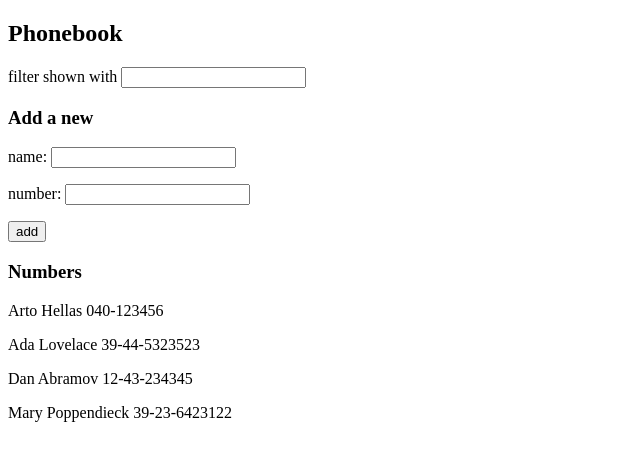
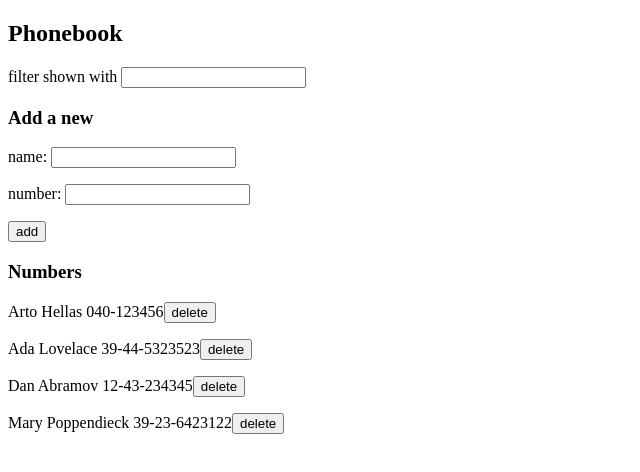
Before and after one commit to luisfdzs/FullStackOpen, a React (Vite) app in the folder part2/phonebook/: page / in a window 1280 px wide. Shown: the top 472 px of the page, without its empty margins (0-640 px from the left). Built offline with nearby package versions, Linux system fonts and the light colour scheme; data requests are answered from the project's data file.

Commit message:
Exercise 2.14

```diff
--- a/part2/phonebook/db.json
+++ b/part2/phonebook/db.json
@@ -3,22 +3,22 @@
     {
       "name": "Arto Hellas",
       "number": "040-123456",
-      "id": 1
+      "id": "1"
     },
     {
       "name": "Ada Lovelace",
       "number": "39-44-5323523",
-      "id": 2
+      "id": "2"
     },
     {
       "name": "Dan Abramov",
       "number": "12-43-234345",
-      "id": 3
+      "id": "3"
     },
     {
       "name": "Mary Poppendieck",
       "number": "39-23-6423122",
-      "id": 4
+      "id": "4"
     }
   ]
 }
--- a/part2/phonebook/src/App.jsx
+++ b/part2/phonebook/src/App.jsx
@@ -1,9 +1,12 @@
+
+// Imports
 import { useEffect, useState } from 'react'
 import personsService from './services/persons.js'
 
 // Components
-const SearchFilter = ({searchedName, updateSearchedName}) => <p>filter shown with <input value={searchedName} onChange={updateSearchedName}/></p>
-const Persons  = ({searchedPersons}) => (<>{searchedPersons.map(person => <p key={person.name}>{person.name} {person.number}</p>)}</>)
+const SearchFilter = ({searchedName, updateSearchedName}) => {
+  return <p>filter shown with <input value={searchedName} onChange={updateSearchedName}/></p>
+}
 const PersonForm = ({newName, newNumber, updateNewName, updateNewNumber, addNewPerson}) => {
   return (
     <form>
@@ -13,7 +16,15 @@ const PersonForm = ({newName, newNumber, updateNewName, updateNewNumber, addNewP
     </form>
   )
 }
+const Persons  = ({searchedPersons, deletePerson}) => {
+  return (
+    <>
+      {searchedPersons.map(person => <p key={person.name}>{person.name} {person.number}<button onClick={() => deletePerson(person)}>delete</button></p>)}
+    </>
+  )
+}
 
+// Main Component App
 const App = () => {
 
   // States
@@ -21,18 +32,26 @@ const App = () => {
   const [newName, setNewName] = useState('')
   const [newNumber, setNewNumber] = useState('')
   const [searchedName, setSearchedName] = useState('')
-  const [searchedPersons, setSearchedPersons] = useState(persons)
+  const [searchedPersons, setSearchedPersons] = useState([])
+  const [networkError, setNetworkError] = useState(false)
 
   // Hook
   useEffect(() => {
-    personsService.getAll()
+    personsService
+    .getAll()
     .then(response => {
       setPersons(response.data)
       setSearchedPersons(response.data)
     })
-  }, [])
+    .catch(() => setNetworkError(true))
+  },[])
 
   // Functions
+  const clean = () => {
+    setSearchedName('')
+    setNewName('')
+    setNewNumber('')
+  }
   const updateNewName = (event) => setNewName(event.target.value)
   const updateNewNumber = (event) => setNewNumber(event.target.value)
   const updateSearchedName = (event) => {
@@ -47,28 +66,57 @@ const App = () => {
     if (alreadyExists) {
       alert(`${newName} is already added to phonebook`)
     } else {
-      const id = Math.max(...persons.map(person => person.id));
+      const id = (Math.max(...persons.map(person => person.id)) + 1).toString();
       const newPerson = {name: newName, number: newNumber, id: id}
       const newPersons = [...persons, newPerson]
+      personsService.create(newPerson)
+      .then(() => {
         setPersons(newPersons)
         setSearchedPersons(newPersons)
-      personsService.create(newPerson)
+      })
+      .catch(() => setNetworkError(true))
     }
-    setNewName('')
-    setNewNumber('')
-    setSearchedName('')
+    clean()
+  }
+  const deletePerson = (_person) => {
+    const confirm = window.confirm(`Delete ${_person.name}?`)
+    if (confirm) {
+      const updatedPersons = persons.filter(person => person.id !== _person.id)
+      personsService.remove(_person.id)
+      .then(() => {
+        setPersons(updatedPersons)
+        setSearchedPersons(updatedPersons)
+        clean()
+      })
+      .catch(() => setNetworkError(true))
+    }
   }
 
   // Render
   return (
+    <>
+      {
+        (
+          networkError ?
+            (
+              <>
+                <h1>Network error</h1>
+                <p>There has been a network problem with http://localhost:3001/</p>
+              </>
+            ) :
+            (
               <div>
                 <h2>Phonebook</h2>
                 <SearchFilter searchedName={searchedName} updateSearchedName={updateSearchedName}/>
                 <h3>Add a new</h3>
                 <PersonForm newName={newName} newNumber={newNumber} updateNewName={updateNewName} updateNewNumber={updateNewNumber} addNewPerson={addNewPerson}/>
                 <h3>Numbers</h3>
-      <Persons searchedPersons={searchedPersons}/>
+                <Persons searchedPersons={searchedPersons} deletePerson={deletePerson}/>
               </div>
+            )
+        )
+      }
+    </>
   )
 }
 
--- a/part2/phonebook/src/services/persons.js
+++ b/part2/phonebook/src/services/persons.js
@@ -6,10 +6,10 @@ const getAll = () => {
 }
 
 const create = newPerson => {
-  axios.post(baseUrl, newPerson)
+  return axios.post(baseUrl, newPerson)
 }
 
-export default {
-  getAll: getAll,
-  create: create
+const remove = id => {
+  return axios.delete(`${baseUrl}/${id}`)
 }
+export default { getAll, create, remove }
```
Lines whose indentation alone changed are shown as unchanged.
